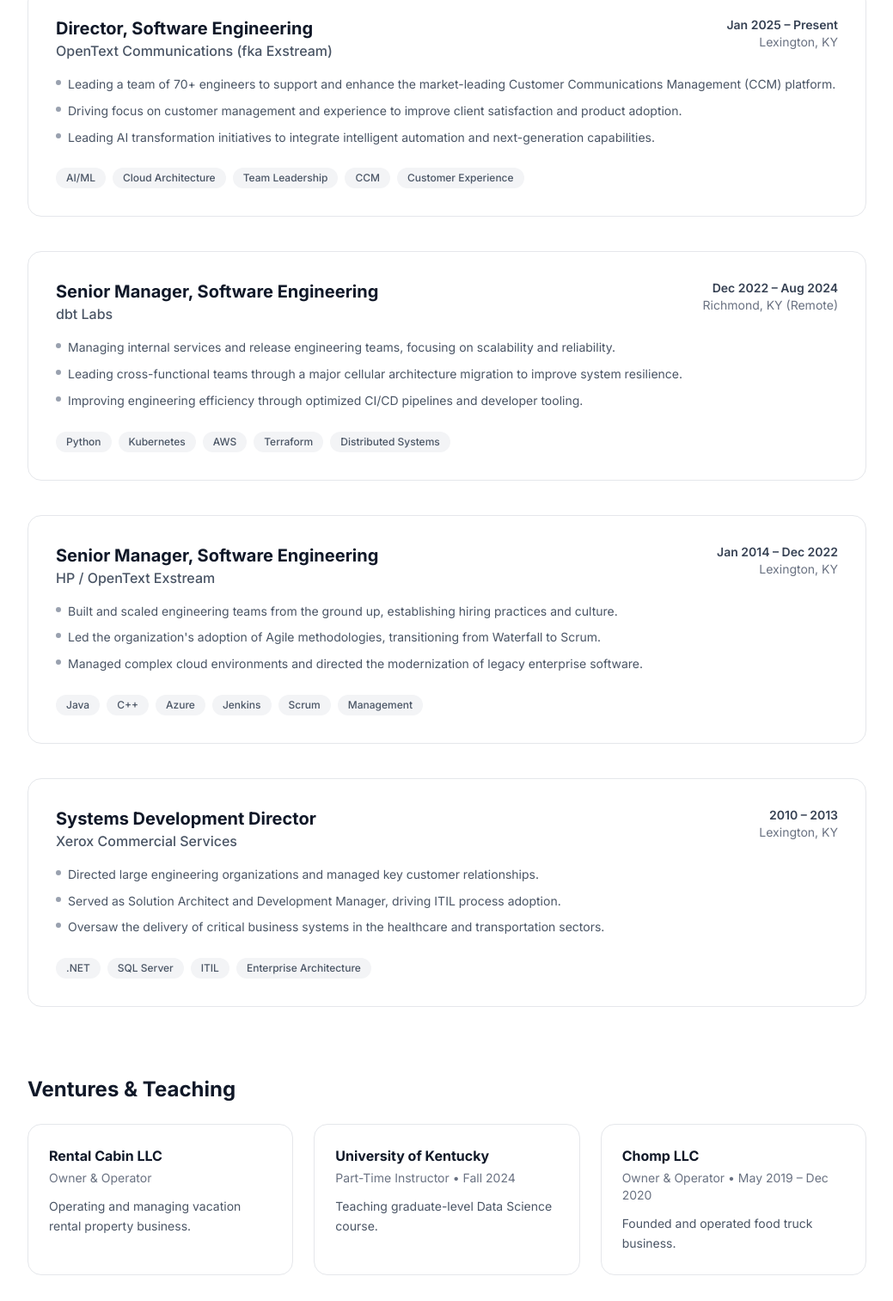
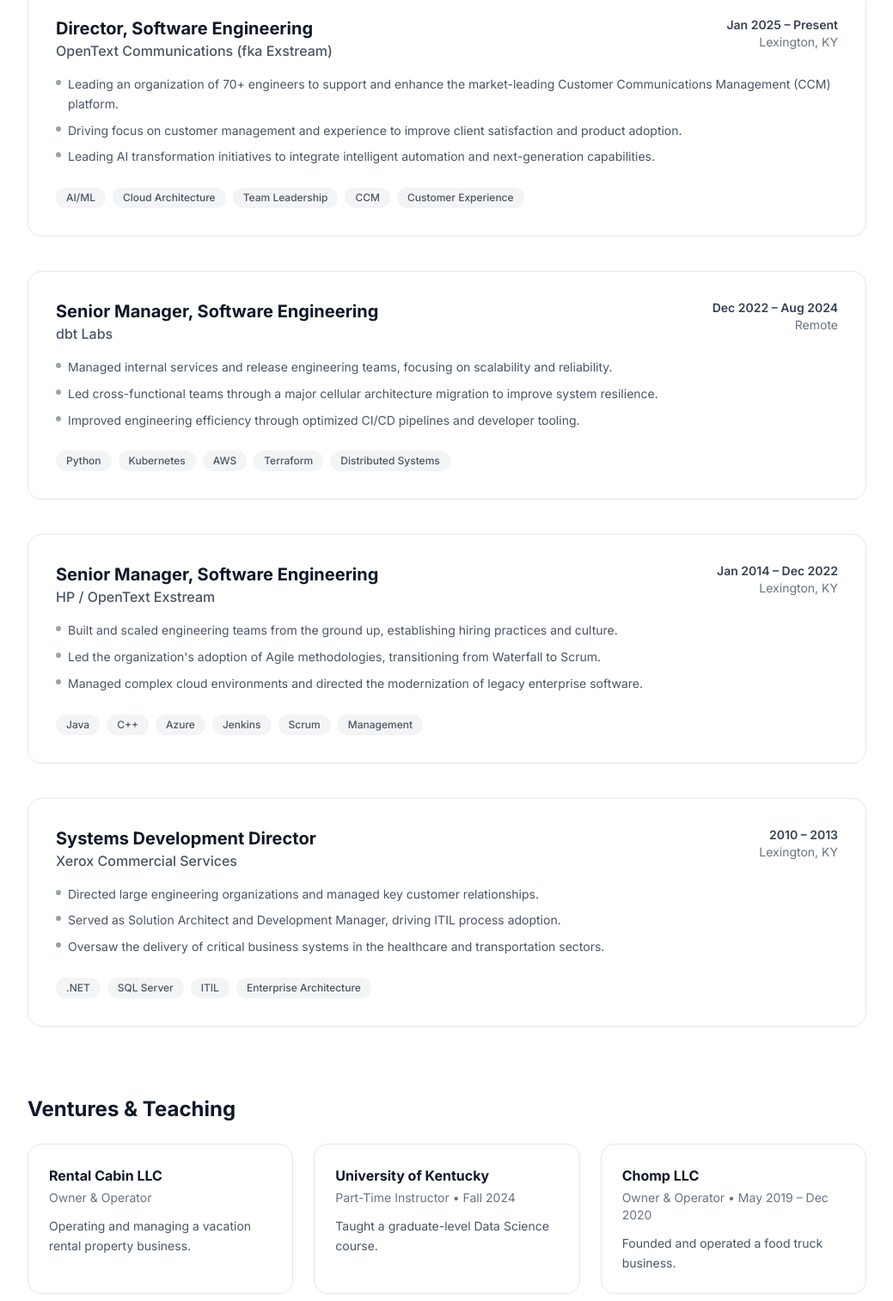
Before and after one commit to lcockerham/lucas-cockerham, an Astro site: page /experience in a window 1280 px wide. Shown: the part 287-1800 px from the top of the page at 86% size, without its empty margins (120-1159 px from the left). Built offline with nearby package versions, Linux system fonts and the light colour scheme; Astro itself is replaced by a stand-in of ours.

Commit message:
Review the wording on the experience page
Night shift 2026-11-15 (claude). The agent's report is in the PR description.

```diff
--- a/src/pages/experience.astro
+++ b/src/pages/experience.astro
@@ -8,7 +8,7 @@ const jobs = [
     period: 'Jan 2025 – Present',
     location: 'Lexington, KY',
     bullets: [
-      'Leading a team of 70+ engineers to support and enhance the market-leading Customer Communications Management (CCM) platform.',
+      'Leading an organization of 70+ engineers to support and enhance the market-leading Customer Communications Management (CCM) platform.',
       'Driving focus on customer management and experience to improve client satisfaction and product adoption.',
       'Leading AI transformation initiatives to integrate intelligent automation and next-generation capabilities.',
     ],
@@ -18,11 +18,11 @@ const jobs = [
     title: 'Senior Manager, Software Engineering',
     company: 'dbt Labs',
     period: 'Dec 2022 – Aug 2024',
-    location: 'Richmond, KY (Remote)',
+    location: 'Remote',
     bullets: [
-      'Managing internal services and release engineering teams, focusing on scalability and reliability.',
-      'Leading cross-functional teams through a major cellular architecture migration to improve system resilience.',
-      'Improving engineering efficiency through optimized CI/CD pipelines and developer tooling.',
+      'Managed internal services and release engineering teams, focusing on scalability and reliability.',
+      'Led cross-functional teams through a major cellular architecture migration to improve system resilience.',
+      'Improved engineering efficiency through optimized CI/CD pipelines and developer tooling.',
     ],
     tags: ['Python', 'Kubernetes', 'AWS', 'Terraform', 'Distributed Systems'],
   },
@@ -56,17 +56,17 @@ const ventures = [
   {
     title: 'Rental Cabin LLC',
     role: 'Owner & Operator',
-    desc: 'Operating and managing vacation rental property business.',
+    desc: 'Operating and managing a vacation rental property business.',
   },
   {
     title: 'University of Kentucky',
     role: 'Part-Time Instructor • Fall 2024',
-    desc: 'Teaching graduate-level Data Science course.',
+    desc: 'Taught a graduate-level Data Science course.',
   },
   {
     title: 'Chomp LLC',
     role: 'Owner & Operator • May 2019 – Dec 2020',
-    desc: 'Founded and operated food truck business.',
+    desc: 'Founded and operated a food truck business.',
   },
 ];
 ---
```
